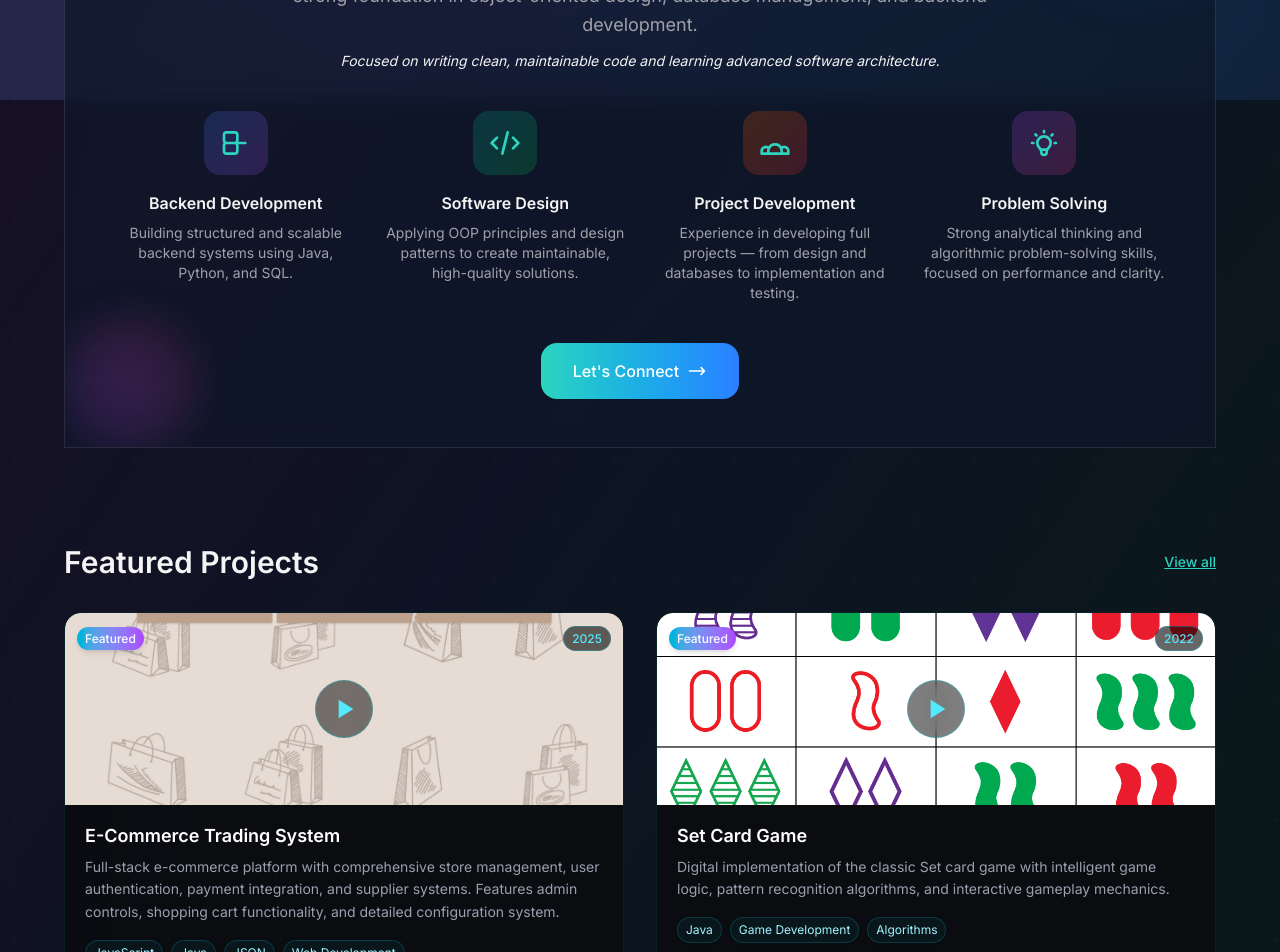
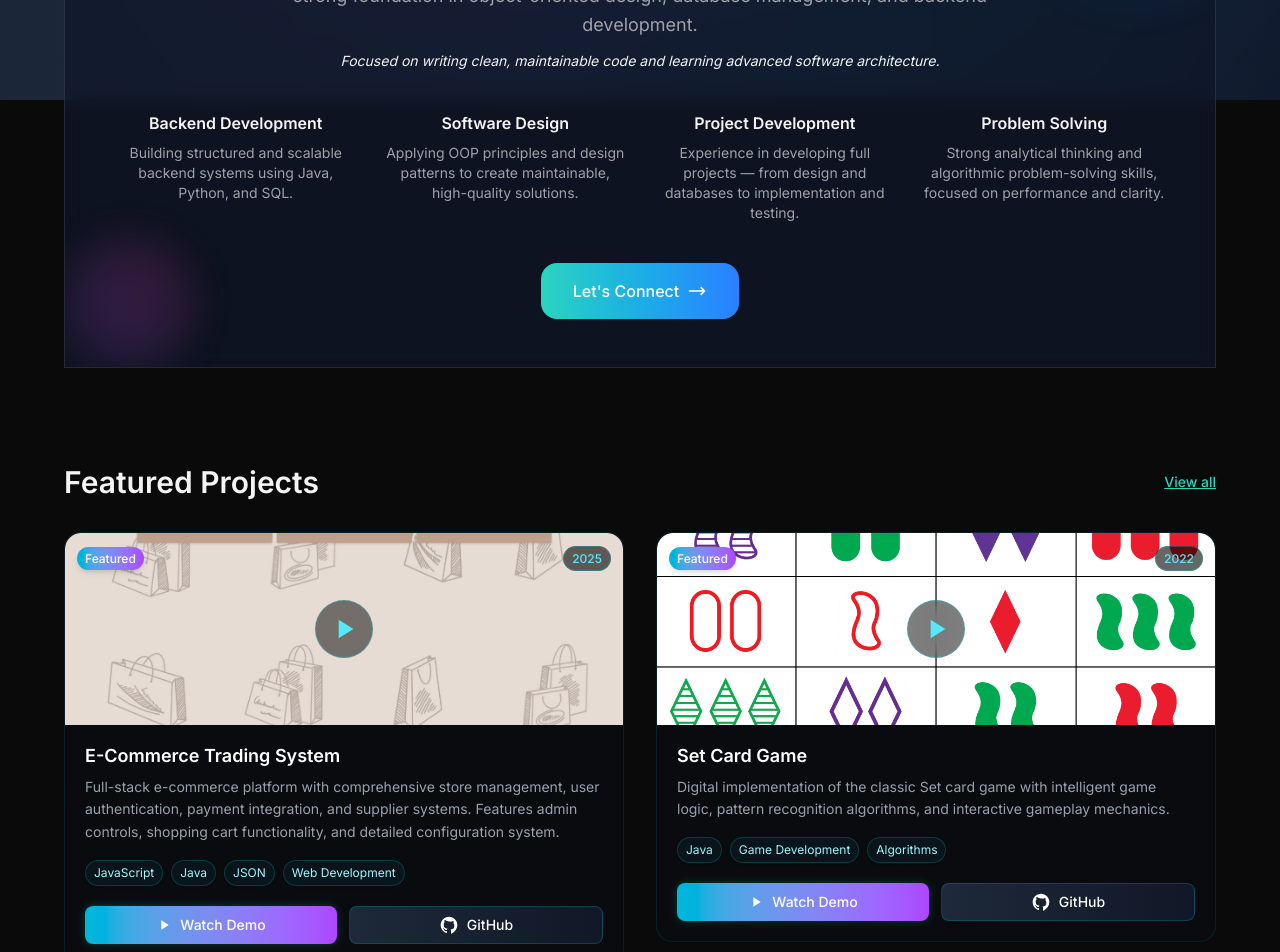
Before and after one commit to GalHalifa6/Portfolio, a Next.js app: page / in a window 1280 px wide. Shown: the part 700-1652 px from the top of the page. Built offline with nearby package versions, Linux system fonts and the light colour scheme.

Commit message:
trying to change the current design7, matrix rain

```diff
--- a/package.json
+++ b/package.json
@@ -9,6 +9,7 @@
     "lint": "eslint"
   },
   "dependencies": {
+    "framer-motion": "^12.23.24",
     "next": "^15.5.4",
     "react": "^19.1.0",
     "react-dom": "^19.1.0"
--- a/src/app/page.tsx
+++ b/src/app/page.tsx
@@ -1,3 +1,5 @@
+'use client';
+import { motion } from 'framer-motion';
 import NavBar from '@/components/NavBar';
 import Link from 'next/link';
 import ProjectCard from '@/components/ProjectCard';
@@ -5,27 +7,22 @@ import { projects } from '@/data/projects';
 
 export default function HomePage() {
   return (
-    <main className="flex flex-col min-h-screen">
+    <main className="flex flex-col min-h-screen overflow-hidden">
       <NavBar />
 
-      <div className="relative flex-grow">
-        {/* Background gradient overlay */}
-        <div className="absolute inset-0 bg-gradient-to-br from-purple-900/20 via-blue-900/20 to-teal-900/20"></div>
-        <div className="absolute inset-0 opacity-20">
-          <div
-            className="w-full h-full bg-[length:60px_60px] bg-[position:0_0,30px_30px] bg-repeat"
-            style={{
-              backgroundImage: `
-                radial-gradient(circle at 25% 25%, rgba(255,255,255,0.05) 2px, transparent 2px),
-                radial-gradient(circle at 75% 75%, rgba(255,255,255,0.05) 2px, transparent 2px)
-              `,
-            }}
-          ></div>
-        </div>
-
-        {/* Hero */}
-        <section className="px-6 md:px-10 lg:px-16 py-24 md:py-28 relative">
-          <div className="max-w-5xl mx-auto relative z-10">
+      {/* Hero Section */}
+      <motion.section
+        initial={{ opacity: 0, y: -80 }}
+        animate={{ opacity: 1, y: 0 }}
+        transition={{ duration: 0.8, ease: 'easeOut' }}
+        className="px-6 md:px-10 lg:px-16 py-24 md:py-28 relative"
+      >
+        <motion.div
+          initial={{ opacity: 0, y: -100 }}
+          animate={{ opacity: 1, y: 0 }}
+          transition={{ duration: 1, ease: 'easeOut' }}
+          className="max-w-5xl mx-auto relative z-10"
+        >
           <p className="text-sm uppercase tracking-widest text-[var(--text-muted)]">
             Hello, I&apos;m
           </p>
@@ -38,26 +35,30 @@ export default function HomePage() {
             development. Passionate about building scalable systems and writing clean, efficient
             code.
           </p>
-          </div>
-        </section>
+        </motion.div>
+      </motion.section>
 
       {/* Open to Opportunities */}
-        <section className="px-6 md:px-10 lg:px-16 pb-24 relative">
+      <motion.section
+        initial={{ opacity: 0, y: -60 }}
+        animate={{ opacity: 1, y: 0 }}
+        transition={{ duration: 0.9, delay: 0.3, ease: 'easeOut' }}
+        className="px-6 md:px-10 lg:px-16 pb-24 relative"
+      >
         <div className="max-w-6xl mx-auto">
-            <div className="glass-card p-8 md:p-12 relative overflow-hidden">
-              {/* Background animation */}
+          <motion.div
+            initial={{ opacity: 0, y: -60 }}
+            animate={{ opacity: 1, y: 0 }}
+            transition={{ duration: 1, delay: 0.4 }}
+            className="glass-card p-8 md:p-12 relative overflow-hidden"
+          >
             <div className="absolute top-0 right-0 w-40 h-40 bg-gradient-to-br from-teal-500/20 to-blue-500/20 rounded-full blur-2xl animate-pulse"></div>
             <div className="absolute bottom-0 left-0 w-32 h-32 bg-gradient-to-tr from-purple-500/20 to-pink-500/20 rounded-full blur-xl animate-pulse delay-1000"></div>
 
             <div className="relative z-10 text-center">
-                <div className="inline-flex items-center gap-3 mb-6">
-                  <div className="w-12 h-1 bg-gradient-to-r from-transparent via-[var(--accent-primary)] to-transparent"></div>
-                  <h2 className="text-2xl md:text-3xl font-bold bg-gradient-to-r from-[var(--accent-primary)] to-purple-400 bg-clip-text text-transparent">
+              <h2 className="text-2xl md:text-3xl font-bold bg-gradient-to-r from-[var(--accent-primary)] to-purple-400 bg-clip-text text-transparent mb-6">
                 Open to Opportunities
               </h2>
-                  <div className="w-12 h-1 bg-gradient-to-r from-transparent via-[var(--accent-primary)] to-transparent"></div>
-                </div>
-
               <p className="text-[var(--text-secondary)] max-w-3xl mx-auto text-base md:text-lg leading-relaxed">
                 I’m seeking <span className="text-[var(--accent-primary)] font-medium">
                   student or entry-level software engineering roles
@@ -70,58 +71,49 @@ export default function HomePage() {
                 Focused on writing clean, maintainable code and learning advanced software architecture.
               </p>
 
-                {/* Skills grid */}
-                <div className="grid md:grid-cols-4 gap-6 mt-10">
-                  <div className="group">
-                    <div className="w-16 h-16 bg-gradient-to-br from-blue-500/20 to-purple-500/20 rounded-2xl mx-auto mb-4 flex items-center justify-center group-hover:scale-110 transition-transform duration-300">
-                      <svg className="w-8 h-8 text-[var(--accent-primary)]" fill="none" stroke="currentColor" viewBox="0 0 24 24">
-                        <path strokeLinecap="round" strokeLinejoin="round" strokeWidth={2} d="M5 12h14M5 12a2 2 0 01-2-2V6a2 2 0 012-2h6a2 2 0 012 2v4a2 2 0 01-2 2M5 12a2 2 0 00-2 2v4a2 2 0 002 2h6a2 2 0 002-2v-4a2 2 0 00-2-2" />
-                      </svg>
-                    </div>
-                    <h3 className="font-semibold text-[var(--text-primary)] mb-2">Backend Development</h3>
-                    <p className="text-sm text-[var(--text-secondary)]">
-                      Building structured and scalable backend systems using Java, Python, and SQL.
-                    </p>
-                  </div>
+              <motion.div
+                initial={{ opacity: 0, y: -40 }}
+                animate={{ opacity: 1, y: 0 }}
+                transition={{ duration: 0.8, delay: 0.5 }}
+                className="grid md:grid-cols-4 gap-6 mt-10"
+              >
+                {[
+                  {
+                    title: 'Backend Development',
+                    desc: 'Building structured and scalable backend systems using Java, Python, and SQL.',
+                  },
+                  {
+                    title: 'Software Design',
+                    desc: 'Applying OOP principles and design patterns to create maintainable, high-quality solutions.',
+                  },
+                  {
+                    title: 'Project Development',
+                    desc: 'Experience in developing full projects — from design and databases to implementation and testing.',
+                  },
+                  {
+                    title: 'Problem Solving',
+                    desc: 'Strong analytical thinking and algorithmic problem-solving skills, focused on performance and clarity.',
+                  },
+                ].map((skill, i) => (
+                  <motion.div
+                    key={skill.title}
+                    initial={{ opacity: 0, y: -30 }}
+                    animate={{ opacity: 1, y: 0 }}
+                    transition={{ duration: 0.6, delay: 0.7 + i * 0.15 }}
+                    className="group"
+                  >
+                    <h3 className="font-semibold text-[var(--text-primary)] mb-2">{skill.title}</h3>
+                    <p className="text-sm text-[var(--text-secondary)]">{skill.desc}</p>
+                  </motion.div>
+                ))}
+              </motion.div>
 
-                  <div className="group">
-                    <div className="w-16 h-16 bg-gradient-to-br from-teal-500/20 to-green-500/20 rounded-2xl mx-auto mb-4 flex items-center justify-center group-hover:scale-110 transition-transform duration-300">
-                      <svg className="w-8 h-8 text-[var(--accent-primary)]" fill="none" stroke="currentColor" viewBox="0 0 24 24">
-                        <path strokeLinecap="round" strokeLinejoin="round" strokeWidth={2} d="M10 20l4-16m4 4l4 4-4 4M6 16l-4-4 4-4" />
-                      </svg>
-                    </div>
-                    <h3 className="font-semibold text-[var(--text-primary)] mb-2">Software Design</h3>
-                    <p className="text-sm text-[var(--text-secondary)]">
-                      Applying OOP principles and design patterns to create maintainable, high-quality solutions.
-                    </p>
-                  </div>
-
-                  <div className="group">
-                    <div className="w-16 h-16 bg-gradient-to-br from-orange-500/20 to-red-500/20 rounded-2xl mx-auto mb-4 flex items-center justify-center group-hover:scale-110 transition-transform duration-300">
-                      <svg className="w-8 h-8 text-[var(--accent-primary)]" fill="none" stroke="currentColor" viewBox="0 0 24 24">
-                        <path strokeLinecap="round" strokeLinejoin="round" strokeWidth={2} d="M17 20h5v-2a3 3 0 00-5.356-1.857M17 20H7m10 0v-2c0-.656-.126-1.283-.356-1.857M7 20H2v-2a3 3 0 015.356-1.857M7 20v-2c0-.656.126-1.283.356-1.857m0 0a5.002 5.002 0 019.288 0" />
-                      </svg>
-                    </div>
-                    <h3 className="font-semibold text-[var(--text-primary)] mb-2">Project Development</h3>
-                    <p className="text-sm text-[var(--text-secondary)]">
-                      Experience in developing full projects — from design and databases to implementation and testing.
-                    </p>
-                  </div>
-
-                  <div className="group">
-                    <div className="w-16 h-16 bg-gradient-to-br from-purple-500/20 to-pink-500/20 rounded-2xl mx-auto mb-4 flex items-center justify-center group-hover:scale-110 transition-transform duration-300">
-                      <svg className="w-8 h-8 text-[var(--accent-primary)]" fill="none" stroke="currentColor" viewBox="0 0 24 24">
-                        <path strokeLinecap="round" strokeLinejoin="round" strokeWidth={2} d="M9.663 17h4.673M12 3v1m6.364 1.636l-.707.707M21 12h-1M4 12H3m3.343-5.657l-.707-.707m2.828 9.9a5 5 0 117.072 0l-.548.547A3.374 3.374 0 0014 18.469V19a2 2 0 11-4 0v-.531c0-.895-.356-1.754-.988-2.386l-.548-.547z" />
-                      </svg>
-                    </div>
-                    <h3 className="font-semibold text-[var(--text-primary)] mb-2">Problem Solving</h3>
-                    <p className="text-sm text-[var(--text-secondary)]">
-                      Strong analytical thinking and algorithmic problem-solving skills, focused on performance and clarity.
-                    </p>
-                  </div>
-                </div>
-
-                <div className="mt-10">
+              <motion.div
+                initial={{ opacity: 0, y: 20 }}
+                animate={{ opacity: 1, y: 0 }}
+                transition={{ duration: 0.7, delay: 1.3 }}
+                className="mt-10"
+              >
                 <Link
                   href="/contact"
                   className="inline-flex items-center gap-2 bg-gradient-to-r from-[var(--accent-primary)] to-blue-500 text-white px-8 py-4 rounded-2xl font-medium hover:shadow-2xl hover:shadow-[var(--accent-primary)]/25 transition-all duration-300 group"
@@ -136,14 +128,20 @@ export default function HomePage() {
                     <path strokeLinecap="round" strokeLinejoin="round" strokeWidth={2} d="M17 8l4 4m0 0l-4 4m4-4H3" />
                   </svg>
                 </Link>
+              </motion.div>
             </div>
+          </motion.div>
         </div>
-            </div>
-          </div>
-        </section>
+      </motion.section>
 
       {/* Featured Projects */}
-        <section id="projects" className="px-6 md:px-10 lg:px-16 pb-24 relative">
+      <motion.section
+        initial={{ opacity: 0, y: -60 }}
+        animate={{ opacity: 1, y: 0 }}
+        transition={{ duration: 0.9, delay: 0.8, ease: 'easeOut' }}
+        id="projects"
+        className="px-6 md:px-10 lg:px-16 pb-24 relative"
+      >
         <div className="max-w-6xl mx-auto">
           <div className="flex items-center justify-between mb-8">
             <h2 className="text-2xl md:text-3xl font-semibold text-[var(--text-primary)]">
@@ -157,20 +155,23 @@ export default function HomePage() {
             </Link>
           </div>
           <div className="grid md:grid-cols-2 gap-8">
-              {projects
-                .filter((p) => p.featured)
-                .slice(0, 2)
-                .map((p) => (
-                  <ProjectCard key={p.title} project={p} />
+            {projects.filter((p) => p.featured).slice(0, 2).map((p, i) => (
+              <motion.div
+                key={p.title}
+                initial={{ opacity: 0, y: -40 }}
+                animate={{ opacity: 1, y: 0 }}
+                transition={{ duration: 0.8, delay: 1 + i * 0.2 }}
+              >
+                <ProjectCard project={p} />
+              </motion.div>
             ))}
           </div>
         </div>
-        </section>
+      </motion.section>
 
       <footer className="px-6 md:px-10 lg:px-16 pb-12 text-sm text-[var(--text-muted)]">
         © {new Date().getFullYear()} Gal Halifa
       </footer>
-      </div>
     </main>
   );
 }
```
Also changed, not shown: 1 other file (tests, documents, lock files or other folders). Lines whose indentation alone changed are shown as unchanged.
